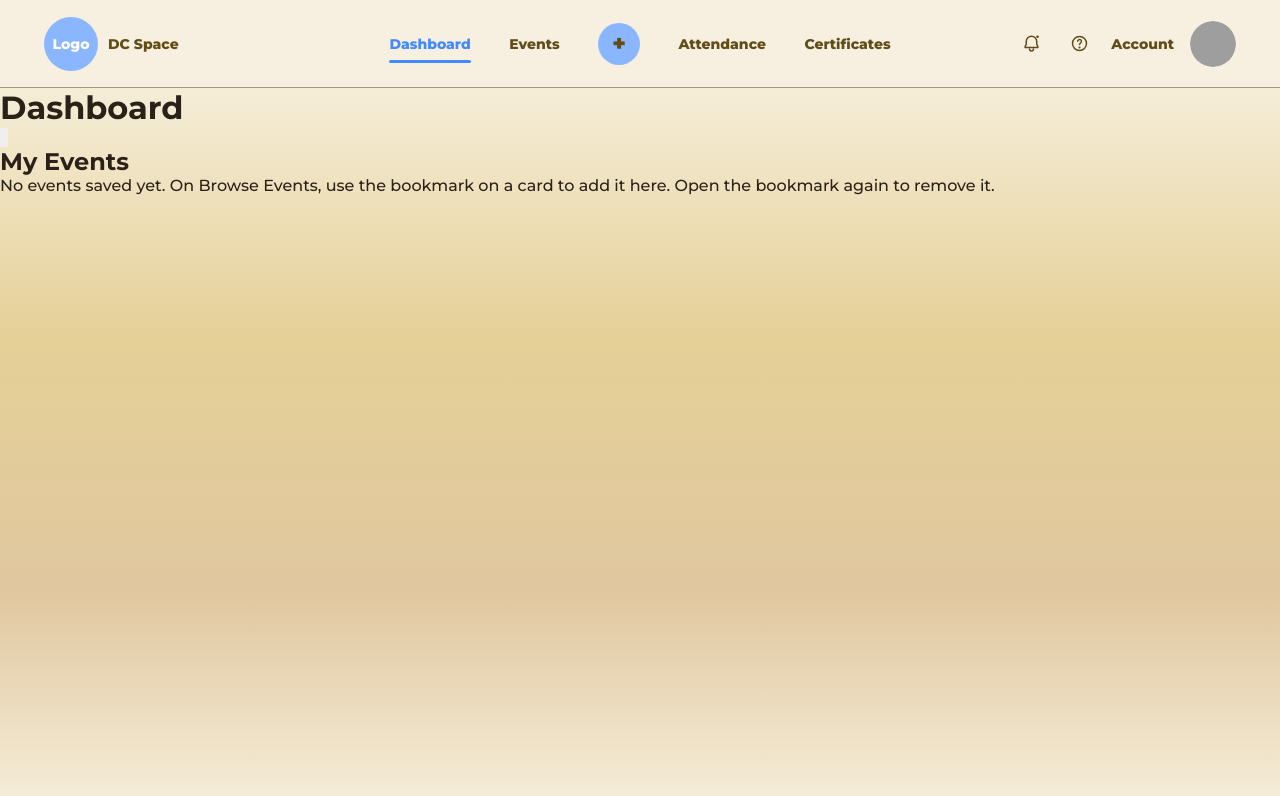
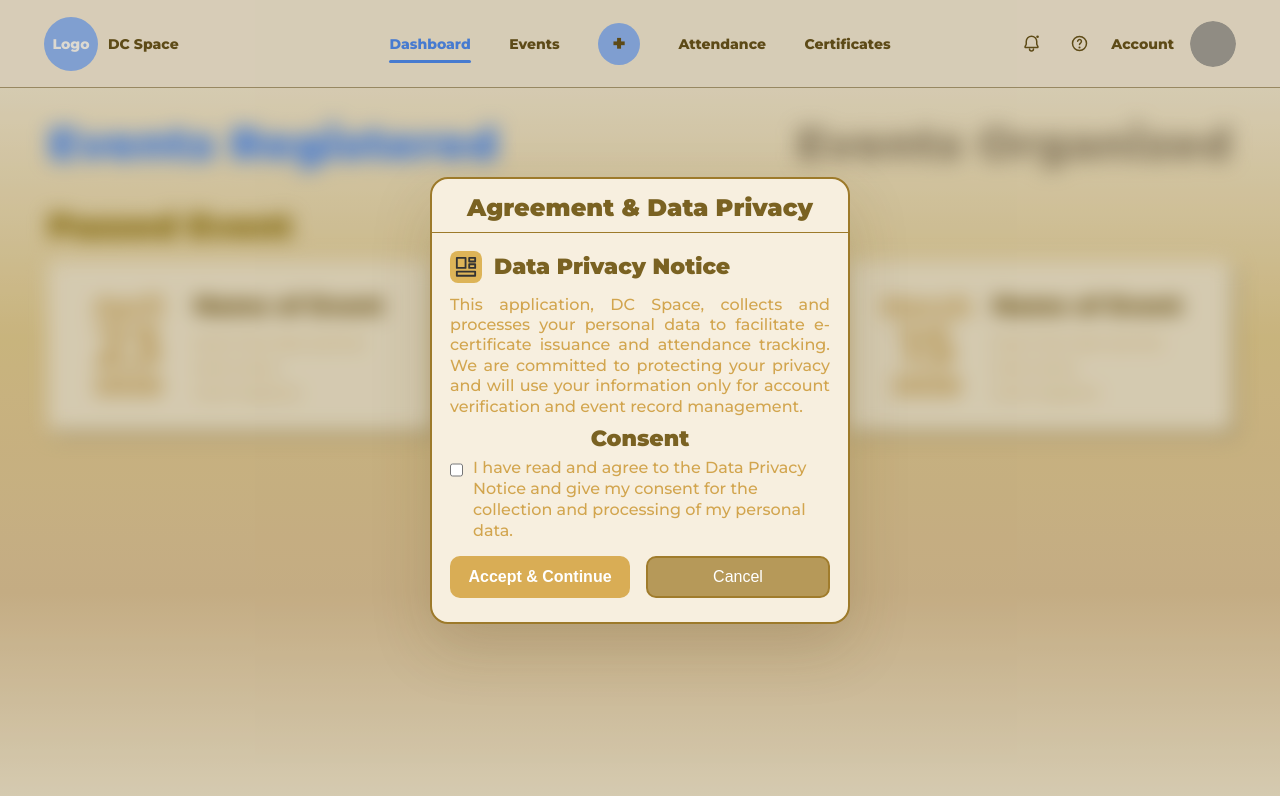
Before and after one commit to misxabien/DCSPACE_NEXT_WEB, a Next.js app: page /dashboard in a window 1280 px wide. Shown: the top 796 px of the page. Built offline with nearby package versions, Linux system fonts and the light colour scheme; grey boxes are pictures that could not be loaded.

Commit message:
redesigned dashboard page

```diff
--- a/components/DashboardPageContent.tsx
+++ b/components/DashboardPageContent.tsx
@@ -1,41 +1,305 @@
 "use client";
 
-import { DashboardSavedEvents } from "@/components/DashboardSavedEvents";
+import { useMemo, useState } from "react";
+
+type RegisteredEvent = {
+  month: string;
+  day: string;
+  year: string;
+  name: string;
+  dateTime: string;
+  venue: string;
+  organizer: string;
+};
+
+type OrganizedEvent = {
+  name: string;
+  date: string;
+  status: string;
+  certificate: string;
+};
+
+const registeredEvents: RegisteredEvent[] = [
+  {
+    month: "March",
+    day: "15",
+    year: "2026",
+    name: "Name of Event",
+    dateTime: "Event Time Start and End",
+    venue: "Event Venue",
+    organizer: "Event Organizer",
+  },
+  {
+    month: "April",
+    day: "23",
+    year: "2026",
+    name: "Name of Event",
+    dateTime: "Event Time Start and End",
+    venue: "Event Venue",
+    organizer: "Event Organizer",
+  },
+  {
+    month: "March",
+    day: "15",
+    year: "2026",
+    name: "Name of Event",
+    dateTime: "Event Time Start and End",
+    venue: "Event Venue",
+    organizer: "Event Organizer",
+  },
+];
+
+const organizedEvents: OrganizedEvent[] = [
+  {
+    name: "Event Name",
+    date: "Date",
+    status: "Reviewed/Ongoing/Passed",
+    certificate: "Processing/Reviewing/Issued",
+  },
+];
+
+const registeredEventSections = [
+  { key: "today", title: "Today's Event" },
+  { key: "upcoming", title: "Upcoming Event" },
+  { key: "passed", title: "Passed Event" },
+] as const;
+
+type RegisteredEventSectionKey = (typeof registeredEventSections)[number]["key"];
+
+function getRegisteredEventDate(event: RegisteredEvent) {
+  const parsedDate = new Date(`${event.month} ${event.day}, ${event.year}`);
+
+  if (Number.isNaN(parsedDate.getTime())) {
+    return null;
+  }
+
+  parsedDate.setHours(0, 0, 0, 0);
+  return parsedDate;
+}
+
+function getRegisteredEventSection(event: RegisteredEvent): RegisteredEventSectionKey {
+  const eventDate = getRegisteredEventDate(event);
+  const today = new Date();
+  today.setHours(0, 0, 0, 0);
+
+  if (!eventDate || eventDate.getTime() === today.getTime()) {
+    return "today";
+  }
+
+  return eventDate > today ? "upcoming" : "passed";
+}
+
+function sortRegisteredEventsByDate(events: RegisteredEvent[], direction: "ascending" | "descending") {
+  return [...events].sort((firstEvent, secondEvent) => {
+    const firstDate = getRegisteredEventDate(firstEvent)?.getTime() ?? 0;
+    const secondDate = getRegisteredEventDate(secondEvent)?.getTime() ?? 0;
+
+    return direction === "ascending" ? firstDate - secondDate : secondDate - firstDate;
+  });
+}
 
 export function DashboardPageContent() {
+  const [showPrivacyModal, setShowPrivacyModal] = useState(true);
+  const [activeDashboardView, setActiveDashboardView] = useState<"registered" | "organized">("registered");
+  const [consentChecked, setConsentChecked] = useState(false);
+  const [showValidation, setShowValidation] = useState(false);
+
+  const isRegisteredView = activeDashboardView === "registered";
+  const registeredEventsBySection = useMemo(
+    () =>
+      registeredEventSections.map((section) => {
+        const sectionEvents = registeredEvents.filter((event) => getRegisteredEventSection(event) === section.key);
+
+        return {
+          ...section,
+          events: sortRegisteredEventsByDate(sectionEvents, section.key === "passed" ? "descending" : "ascending"),
+        };
+      }),
+    [],
+  );
+
+  const handleAccept = () => {
+    if (!consentChecked) {
+      setShowValidation(true);
+      return;
+    }
+
+    setShowPrivacyModal(false);
+    setShowValidation(false);
+  };
+
+  const handleCancel = () => {
+    setConsentChecked(false);
+    setShowValidation(false);
+    setShowPrivacyModal(false);
+  };
+
   return (
-    <>
-      <header className="main__header">
-        <div className="main__header-row">
-          <h1 className="main__title">Dashboard</h1>
-          <div className="main__tools">
-            <button type="button" className="main__tool" aria-label="Layout">
-              <svg viewBox="0 0 24 24" fill="none" stroke="currentColor" strokeWidth="1.6">
-                <rect x="4" y="4" width="7" height="7" rx="1.5" />
-                <rect x="13" y="4" width="7" height="7" rx="1.5" />
-                <rect x="4" y="13" width="7" height="7" rx="1.5" />
-                <rect x="13" y="13" width="7" height="7" rx="1.5" />
-              </svg>
+    <section className="dashboard-page">
+      <div className={showPrivacyModal ? "dashboard-content dashboard-content--blurred" : "dashboard-content"}>
+        <section className="dashboard-views">
+          <div className="dashboard-tabs">
+            <button
+              className={`dashboard-tab${isRegisteredView ? " is-active" : ""}`}
+              type="button"
+              onClick={() => setActiveDashboardView("registered")}
+            >
+              Events Registered
             </button>
             <button
+              className={`dashboard-tab${!isRegisteredView ? " is-active" : ""}`}
               type="button"
-              className="main__tool"
-              aria-label="Refresh"
-              onClick={() => window.dispatchEvent(new Event("dc-refresh-saved"))}
+              onClick={() => setActiveDashboardView("organized")}
             >
-              <svg viewBox="0 0 24 24" fill="none" stroke="currentColor" strokeWidth="1.6">
-                <path strokeLinecap="round" strokeLinejoin="round" d="M21 12a9 9 0 1 1-2.64-6.36" />
-                <path strokeLinecap="round" strokeLinejoin="round" d="M21 3v6h-6" />
-              </svg>
+              Events Organized
             </button>
           </div>
+
+          {isRegisteredView ? (
+            registeredEvents.length > 0 ? (
+              <section className="registered-sections" aria-label="Registered events">
+                {registeredEventsBySection.map((section) => (
+                  section.events.length > 0 && (
+                    <section className="registered-group" key={section.key} aria-labelledby={`${section.key}-events-title`}>
+                      <h2 className="registered-group-title" id={`${section.key}-events-title`}>
+                        {section.title}
+                      </h2>
+                      <div className="registered-grid">
+                        {section.events.map((event, index) => (
+                          <button className="registered-card" type="button" key={`${section.key}-${event.name}-${index}`}>
+                            <span className="registered-date">
+                              <span>{event.month}</span>
+                              <strong>{event.day}</strong>
+                              <span>{event.year}</span>
+                            </span>
+                            <span className="registered-details">
+                              <strong>{event.name}</strong>
+                              <span>{event.dateTime}</span>
+                              <span>{event.venue}</span>
+                              <span>{event.organizer}</span>
+                            </span>
+                          </button>
+                        ))}
+                      </div>
+                    </section>
+                  )
+                ))}
+              </section>
+            ) : (
+              <DashboardEmptyState message="No registered events found. Browse the Events tab and select an event to register." />
+            )
+          ) : (
+            organizedEvents.length > 0 ? (
+              <section className="organized-table" aria-label="Organized events">
+                <div className="organized-row organized-header">
+                  <span>Event Name</span>
+                  <span>Date</span>
+                  <span>Event Status</span>
+                  <span>E-Certificate</span>
+                  <span aria-hidden="true" />
+                </div>
+
+                {organizedEvents.map((event, index) => (
+                  <div className="organized-row" key={`${event.name}-${index}`}>
+                    <span>{event.name}</span>
+                    <span>{event.date}</span>
+                    <span>{event.status}</span>
+                    <span>{event.certificate}</span>
+                    <button className="details-button" type="button">
+                      View Details
+                      <svg viewBox="0 0 14 13" fill="none" aria-hidden="true">
+                        <path
+                          d="M0.262209 11.7641C-0.0942397 12.0519 -0.0861691 12.5132 0.281041 12.7935C0.646905 13.0739 1.23336 13.0675 1.58981 12.7787L8.73493 6.98223L8.0718 6.47548L8.73762 6.98329C9.09407 6.69341 9.086 6.23109 8.71745 5.95074C8.70669 5.94227 8.69593 5.93487 8.68516 5.92746L1.58847 0.220919C1.23202 -0.0678991 0.646905 -0.0742467 0.279695 0.206108C-0.0861691 0.486463 -0.0942397 0.946668 0.262209 1.23549L6.78052 6.47759L0.262209 11.7641Z"
+                          fill="currentColor"
+                        />
+                        <path
+                          d="M5.26221 11.7641C4.90576 12.0519 4.91383 12.5132 5.28104 12.7935C5.64691 13.0739 6.23336 13.0675 6.58981 12.7787L13.7349 6.98223L13.0718 6.47548L13.7376 6.98329C14.0941 6.69341 14.086 6.23109 13.7174 5.95074C13.7067 5.94227 13.6959 5.93487 13.6852 5.92746L6.58847 0.220919C6.23202 -0.0678991 5.64691 -0.0742467 5.2797 0.206108C4.91383 0.486463 4.90576 0.946668 5.26221 1.23549L11.7805 6.47759L5.26221 11.7641Z"
+                          fill="currentColor"
+                        />
+                      </svg>
+                    </button>
+                  </div>
+                ))}
+              </section>
+            ) : (
+              <DashboardEmptyState message="No organized events yet. If you would like to create or manage an event, click the plus button." />
+            )
+          )}
+        </section>
+      </div>
+
+      {showPrivacyModal && (
+        <div className="privacy-overlay">
+          <section className="privacy-card" aria-modal="true" role="dialog" aria-labelledby="privacy-modal-title">
+            <header className="privacy-header">
+              <h2 id="privacy-modal-title">Agreement &amp; Data Privacy</h2>
+            </header>
+
+            <div className="privacy-body">
+              <div className="notice-row">
+                <div className="notice-icon" aria-hidden="true">
+                  <svg viewBox="0 0 24 24" fill="none">
+                    <path d="M2 2H11.5V13H2V2Z" />
+                    <path d="M2 17H22V21.5H2V17Z" />
+                    <path d="M15.5 2H22V6H15.5V2Z" />
+                    <path d="M15.5 9H22V13H15.5V9Z" />
+                  </svg>
+                </div>
+                <h3 className="notice-title">Data Privacy Notice</h3>
+              </div>
+
+              <p className="notice-text">
+                This application, DC Space, collects and processes your personal data to facilitate
+                e-certificate issuance and attendance tracking. We are committed to protecting your privacy
+                and will use your information only for account verification and event record management.
+              </p>
+
+              <h3 className="consent-title">Consent</h3>
+
+              <label className="checkbox-row">
+                <input
+                  type="checkbox"
+                  checked={consentChecked}
+                  onChange={(event) => setConsentChecked(event.target.checked)}
+                />
+                <span>
+                  I have read and agree to the Data Privacy Notice and give my consent for the
+                  collection and processing of my personal data.
+                </span>
+              </label>
+
+              {showValidation && (
+                <p className="validation-text">
+                  Please check the consent box before continuing.
+                </p>
+              )}
+
+              <div className="privacy-actions">
+                <button type="button" className="accept-button" onClick={handleAccept}>
+                  Accept &amp; Continue
+                </button>
+                <button type="button" className="cancel-button" onClick={handleCancel}>
+                  Cancel
+                </button>
+              </div>
+            </div>
+          </section>
         </div>
-        <div className="main__divider" role="presentation" />
-      </header>
-
-      <div className="main__grid-wrap">
-        <DashboardSavedEvents />
-      </div>
-    </>
+      )}
+    </section>
   );
 }
+
+function DashboardEmptyState({ message }: { message: string }) {
+  return (
+    <div className="dashboard-empty">
+      <svg className="dashboard-empty-icon" viewBox="0 0 24 24" aria-hidden="true">
+        <path
+          d="M19 4H17V2H15V4H9V2H7V4H5C3.897 4 3 4.897 3 6V20C3 21.103 3.897 22 5 22H19C20.103 22 21 21.103 21 20V6C21 4.897 20.103 4 19 4ZM14.412 19L11.963 17.712L9.514 19L9.982 16.272L8 14.342L10.738 13.944L11.963 11.464L13.188 13.944L15.926 14.342L13.945 16.273L14.412 19ZM19 9H5V7H19V9Z"
+          fill="currentColor"
+        />
+      </svg>
+      <p>{message}</p>
+    </div>
+  );
+}
```
